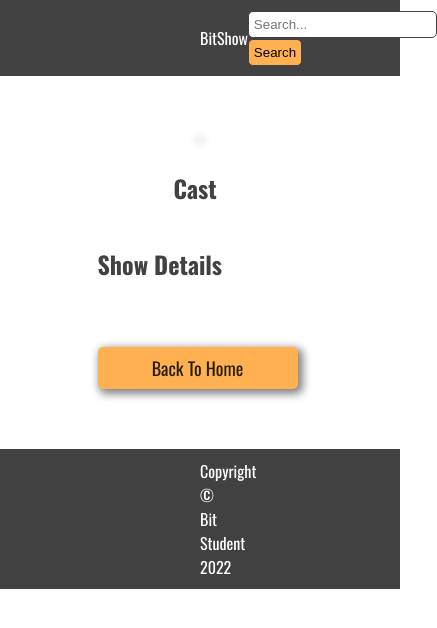
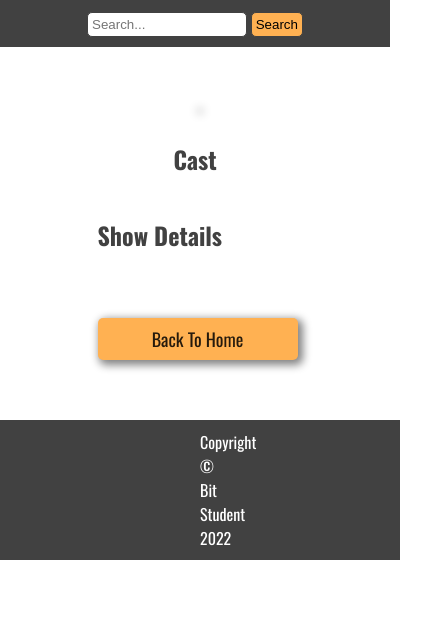
Before and after one commit to djooleee22/bit-show, a plain HTML site: page movieDetails.html in a window 390 px wide. Shown: the whole page, 437 px wide, since content can reach past the window. Drawn offline with nearby package versions, Linux system fonts and the light colour scheme; no server answers.

Commit message:
Update movieDetails.css

```diff
--- a/movieDetails.css
+++ b/movieDetails.css
@@ -161,6 +161,20 @@ li {
     justify-content: center;
     padding: 10px 0;
   }
+  nav .heading {
+    display: none;
+  }
+  nav {
+    padding: 10px;
+    justify-content: center;
+  }
+  nav input,
+  nav button {
+    padding: 4px;
+  }
+  nav input {
+    width: 160px;
+  }
   .title {
     width: 100%;
     margin: 15px auto;
```
